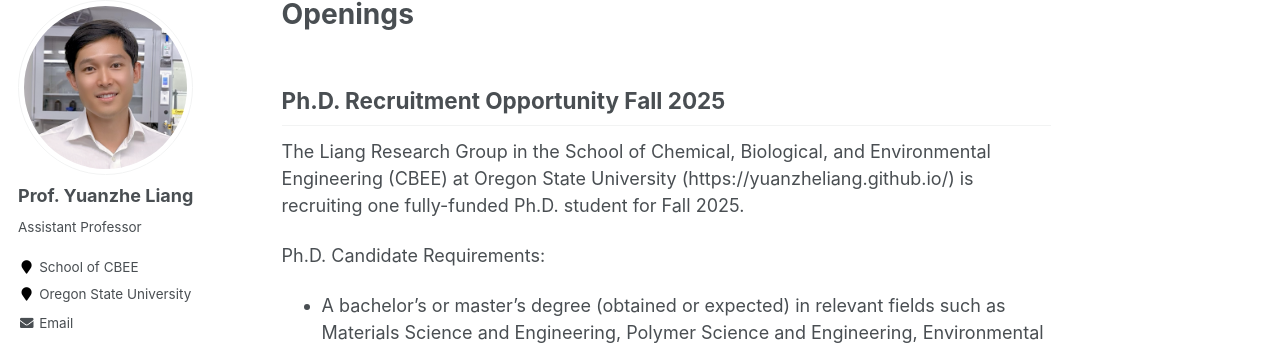
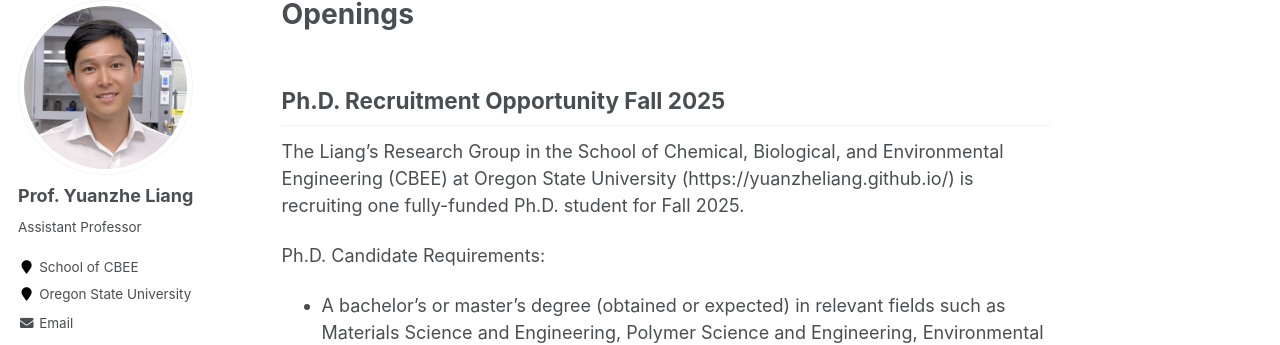
Before and after one commit to yuanzheliang/yuanzheliang.github.io, a Jekyll site: the page built from _pages/openings.md, in a window 1280 px wide and 900 px high. Shown: the part 118-463 px from the top of the window. Built offline with Jekyll 4.4.1, drawn with Linux system fonts in a browser that asks for light colours; some web fonts are replaced.

```diff
--- a/_pages/openings.md
+++ b/_pages/openings.md
@@ -8,7 +8,7 @@ redirect_from:
 ---
 
 ## Ph.D. Recruitment Opportunity Fall 2025
-The Liang Research Group in the School of Chemical, Biological, and Environmental Engineering (CBEE) at Oregon State University (https://yuanzheliang.github.io/) is recruiting one fully-funded Ph.D. student for Fall 2025.
+The Liang's Research Group in the School of Chemical, Biological, and Environmental Engineering (CBEE) at Oregon State University (https://yuanzheliang.github.io/) is recruiting one fully-funded Ph.D. student for Fall 2025.
 
 Ph.D. Candidate Requirements:
 
```
